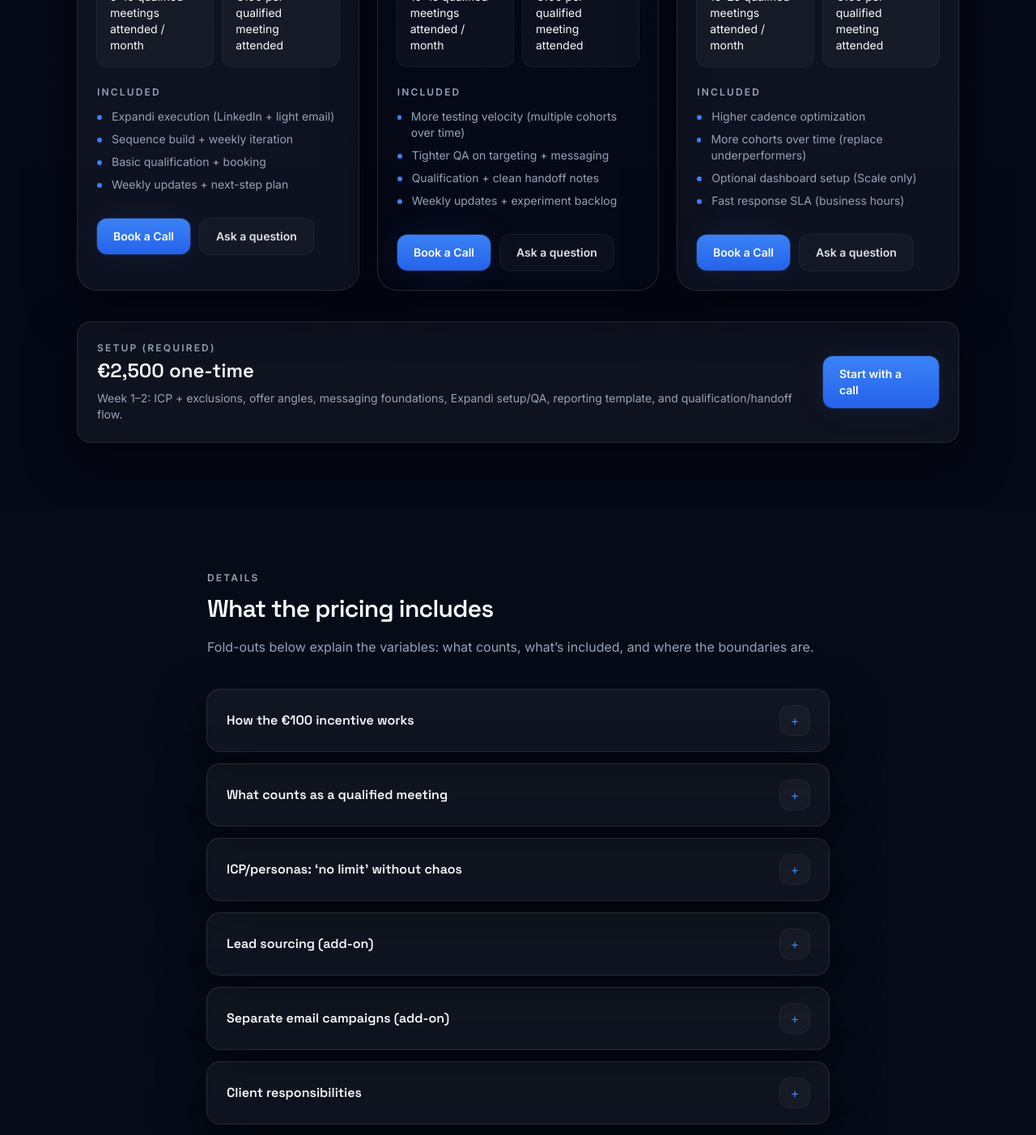
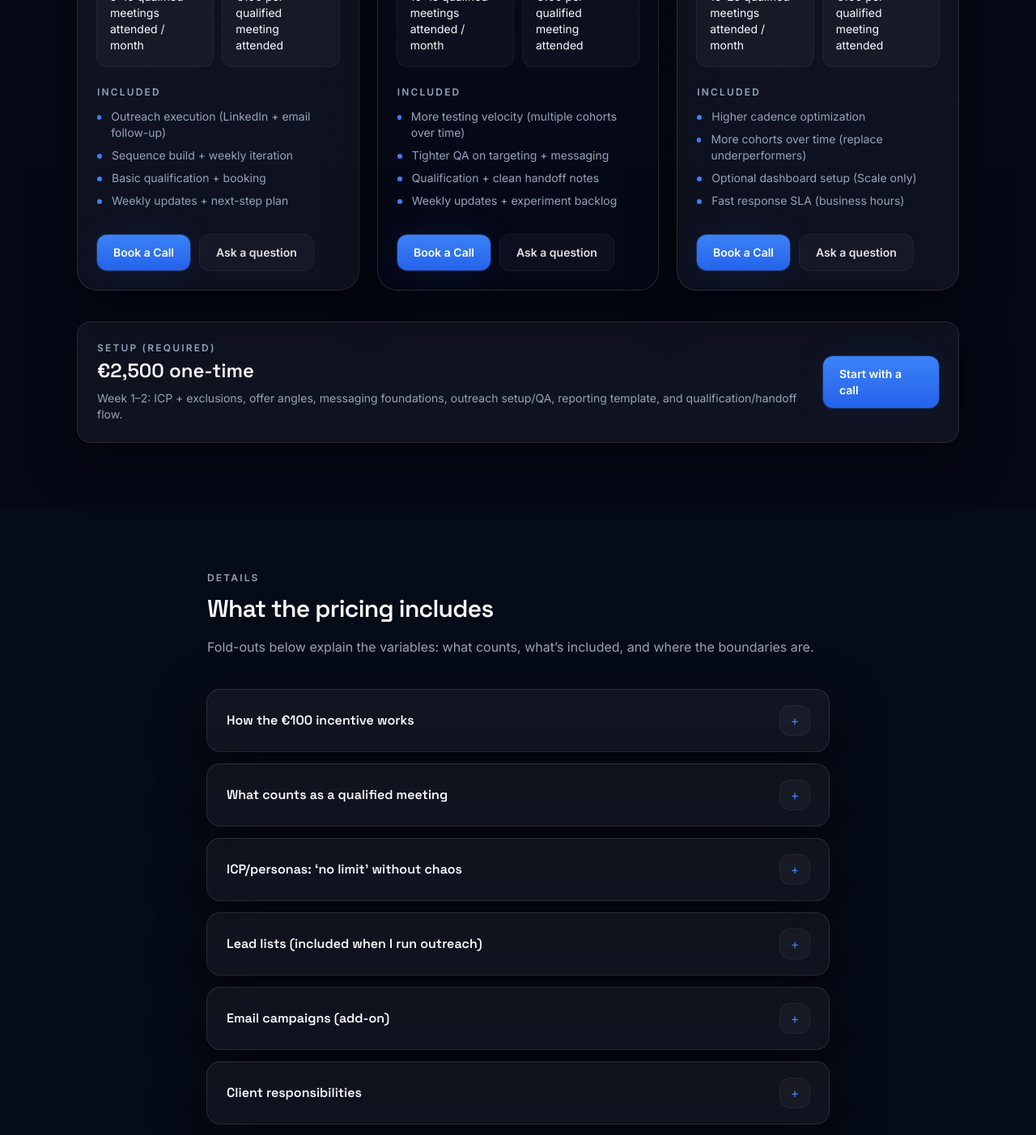
Before and after one commit to JoJoBoermans/personalwebsite, a Next.js app: page /pricing in a window 1280 px wide. Shown: the part 595-1997 px from the top of the page at 81% size. Built offline with nearby package versions, Linux system fonts and the light colour scheme.

Commit message:
Refine pricing copy: tools-neutral + lead list terms

```diff
--- a/src/app/pricing/page.tsx
+++ b/src/app/pricing/page.tsx
@@ -144,7 +144,7 @@ export default function PricingPage() {
                 threshold="Threshold: 5 attended"
                 whoItsFor="For SaaS teams who want consistent meetings without overcomplicating targeting or messaging."
                 highlights={[
-                  'Expandi execution (LinkedIn + light email)',
+                  'Outreach execution (LinkedIn + email follow-up)',
                   'Sequence build + weekly iteration',
                   'Basic qualification + booking',
                   'Weekly updates + next-step plan'
@@ -192,7 +192,7 @@ export default function PricingPage() {
                 </div>
                 <div className="mt-1 font-display text-2xl font-semibold text-text-primary">€2,500 one-time</div>
                 <p className="mt-2 text-sm text-text-secondary">
-                  Week 1–2: ICP + exclusions, offer angles, messaging foundations, Expandi setup/QA, reporting template, and qualification/handoff flow.
+                  Week 1–2: ICP + exclusions, offer angles, messaging foundations, outreach setup/QA, reporting template, and qualification/handoff flow.
                 </p>
               </div>
               <div className="mt-4 sm:mt-0">
@@ -244,26 +244,27 @@ export default function PricingPage() {
             </Reveal>
 
             <Reveal delay={0.15}>
-              <Foldout title="Lead sourcing (add-on)">
+              <Foldout title="Lead lists (included when I run outreach)">
                 <p>
-                  By default, clients provide leads. If you want Joshua to build the list:
+                  Lead lists are included in the monthly pricing <b>when I’m running the outreach</b>.
+                  If your team prefers to run outreach internally, you can purchase lead lists separately.
                 </p>
                 <ul className="mt-3 list-disc pl-5">
                   <li><b>€1,000 per 2,000 contacts</b> (minimum 2,000)</li>
                   <li>Includes verified emails + core enrichment (name, title, company, LinkedIn URLs)</li>
-                  <li>Tools are included in the price</li>
                 </ul>
               </Foldout>
             </Reveal>
 
             <Reveal delay={0.2}>
-              <Foldout title="Separate email campaigns (add-on)">
+              <Foldout title="Email campaigns (add-on)">
                 <p>
-                  Expandi includes light email as part of the multi-channel flow. Separate, dedicated email campaigns are available as an add-on:
+                  The core delivery includes LinkedIn outreach with email follow-up.
+                  If you want separate, dedicated email campaigns (additional segments, offers, or testing):
                 </p>
                 <ul className="mt-3 list-disc pl-5">
-                  <li><b>€750/mo</b> — 1 additional campaign (build + manage + iterate)</li>
-                  <li><b>€1,250/mo</b> — 2 additional campaigns</li>
+                  <li><b>€750/mo</b> — 1 additional email campaign (build + manage + iterate)</li>
+                  <li><b>€1,250/mo</b> — 2 additional email campaigns</li>
                 </ul>
               </Foldout>
             </Reveal>
```
